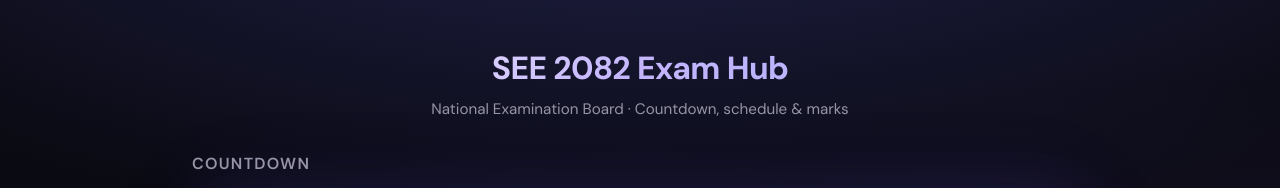
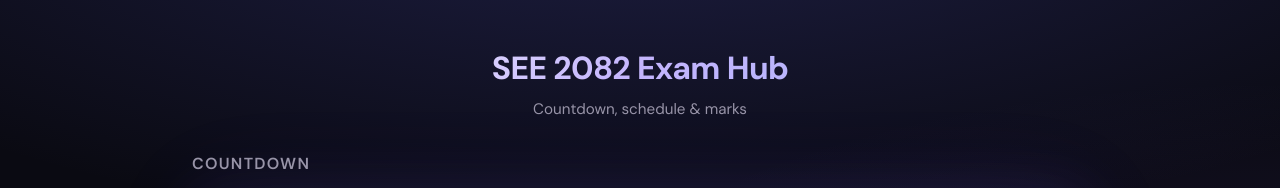
Before and after one commit to HimalayanWorks/SEECountdown, a plain HTML site: page index.html in a window 1280 px wide. Shown: the top 188 px of the page. Drawn offline with Linux system fonts and the light colour scheme.

Commit message:
Update index.html

```diff
--- a/index.html
+++ b/index.html
@@ -556,7 +556,7 @@
   <div class="wrap">
     <header>
       <h1>SEE 2082 Exam Hub</h1>
-      <p>National Examination Board · Countdown, schedule &amp; marks</p>
+      <p>Countdown, schedule &amp; marks</p>
     </header>
 
     <section class="countdown-section" aria-labelledby="cd-heading">
```
